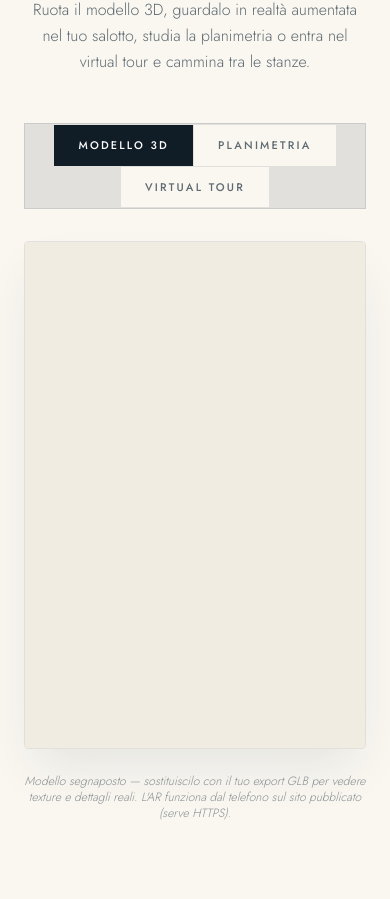
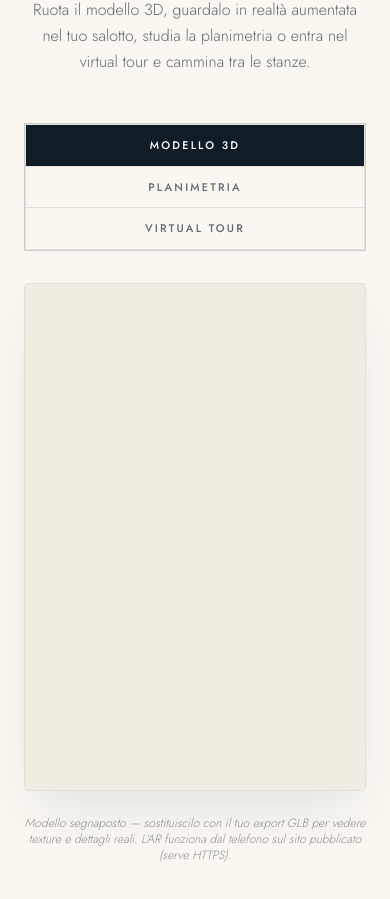
Before and after one commit to Fra360/prima-pr-demo, a Next.js app: page / in a window 390 px wide. Shown: the part 6557-7456 px from the top of the page. Built offline with nearby package versions, Linux system fonts and the light colour scheme; no server answers.

Commit message:
Tab della sezione 3D impilati a tutta larghezza su mobile
Co-Authored-By: Claude Fable 5 <noreply@anthropic.com>
Claude-Session: https://claude.ai/code/session_0164L1Wdc6NLWrdbJAjq8qa2

```diff
--- a/components/Explore3D.tsx
+++ b/components/Explore3D.tsx
@@ -182,7 +182,7 @@ export default function Explore3D() {
         <Reveal delay={0.1}>
           {/* Tabs */}
           <div className="flex justify-center">
-            <div className="flex flex-wrap justify-center gap-px border border-ink/10 bg-ink/10 p-px">
+            <div className="flex w-full flex-col gap-px border border-ink/10 bg-ink/10 p-px sm:w-auto sm:flex-row">
               {tabs.map((t) => (
                 <button
                   key={t.id}
```
